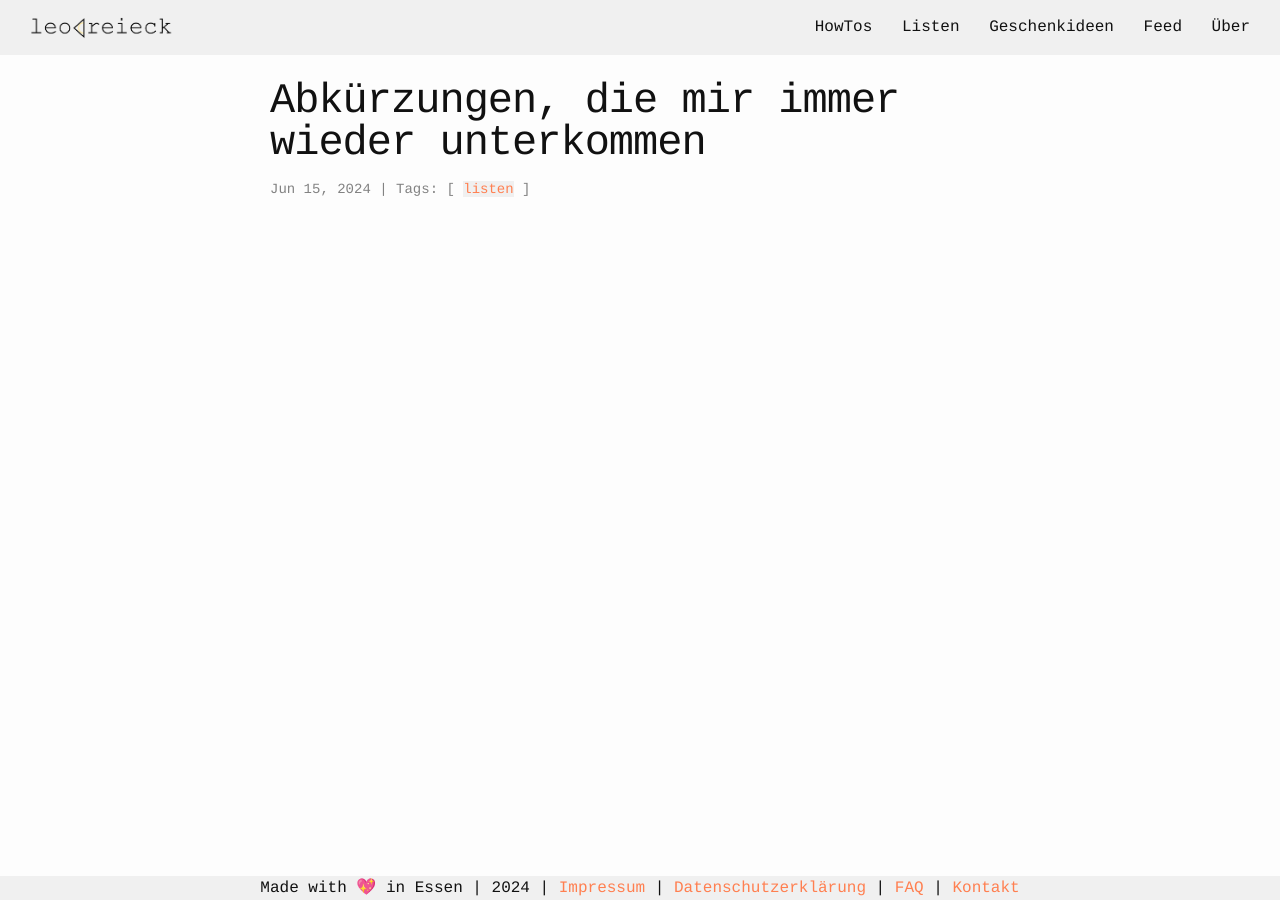
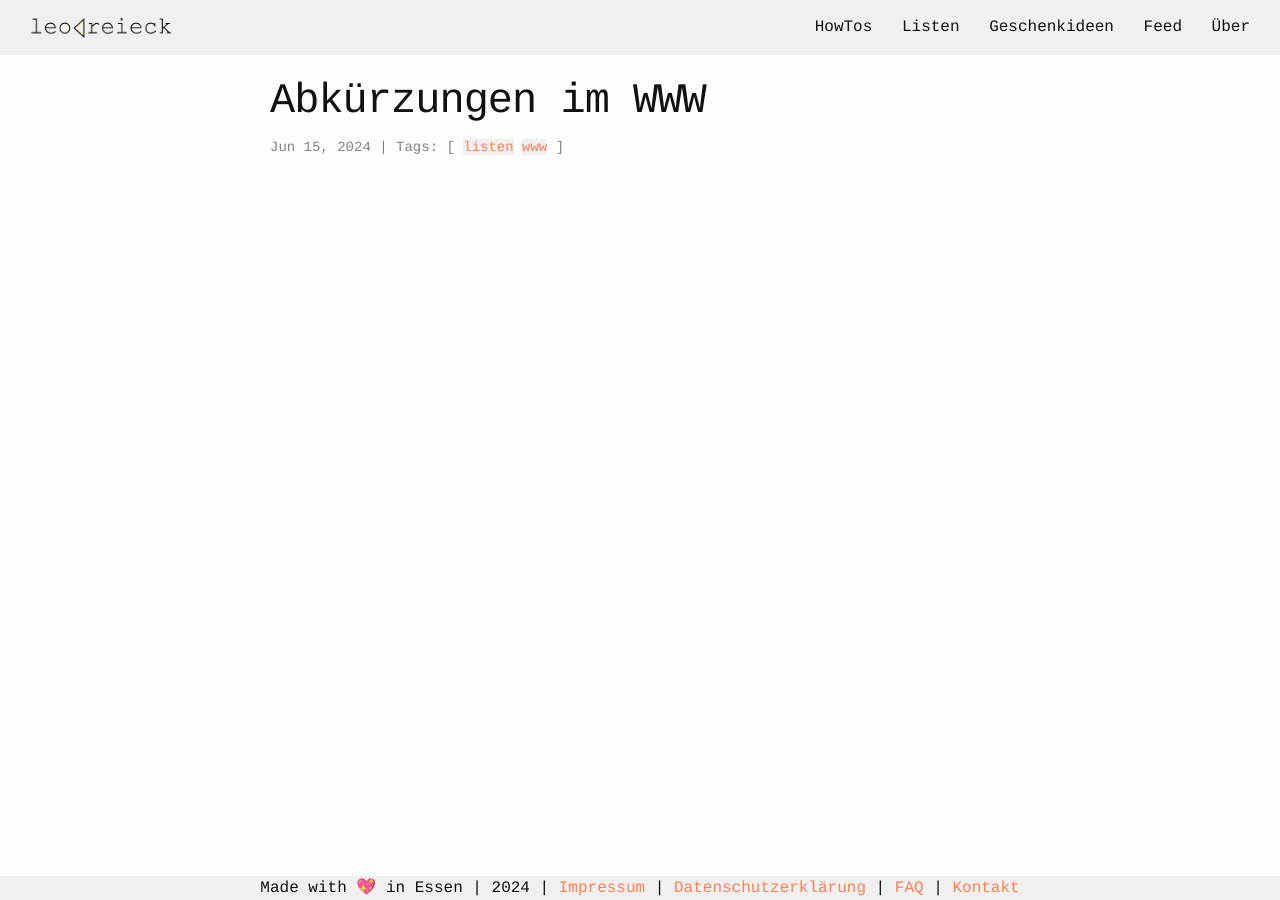
Before and after one commit to leodreieck/leodreieck.github.io, a Jekyll site: the page built from _posts/2024-06-15-abkuerzungen.md, in a window 1280 px wide. Built offline with Jekyll 4.4.1, drawn with Linux system fonts in a browser that asks for light colours.

Commit message:
merge abbreviation post

```diff
--- a/_posts/2024-06-15-abkuerzungen.md
+++ b/_posts/2024-06-15-abkuerzungen.md
@@ -1,8 +1,8 @@
 ---
 layout: post
-title:  "Abkürzungen, die mir immer wieder unterkommen"
+title:  "Abkürzungen im WWW"
 date:   2024-06-15 12:00
-tags: listen
-description: Beliebte Abkürzungen aus der Internetwelt, die ich das erste Mal nachschlagen musste.
+tags: listen www
+description: Beliebte Abkürzungen des Internets, die ich das erste Mal nachschlagen musste.
 permalink: /abk
 ---
```
Also changed, not shown: _drafts/abbreviations.md (deleted, +0 -7 lines), _posts/2022-01-15-challengejahr.md (+1 -1 lines).
